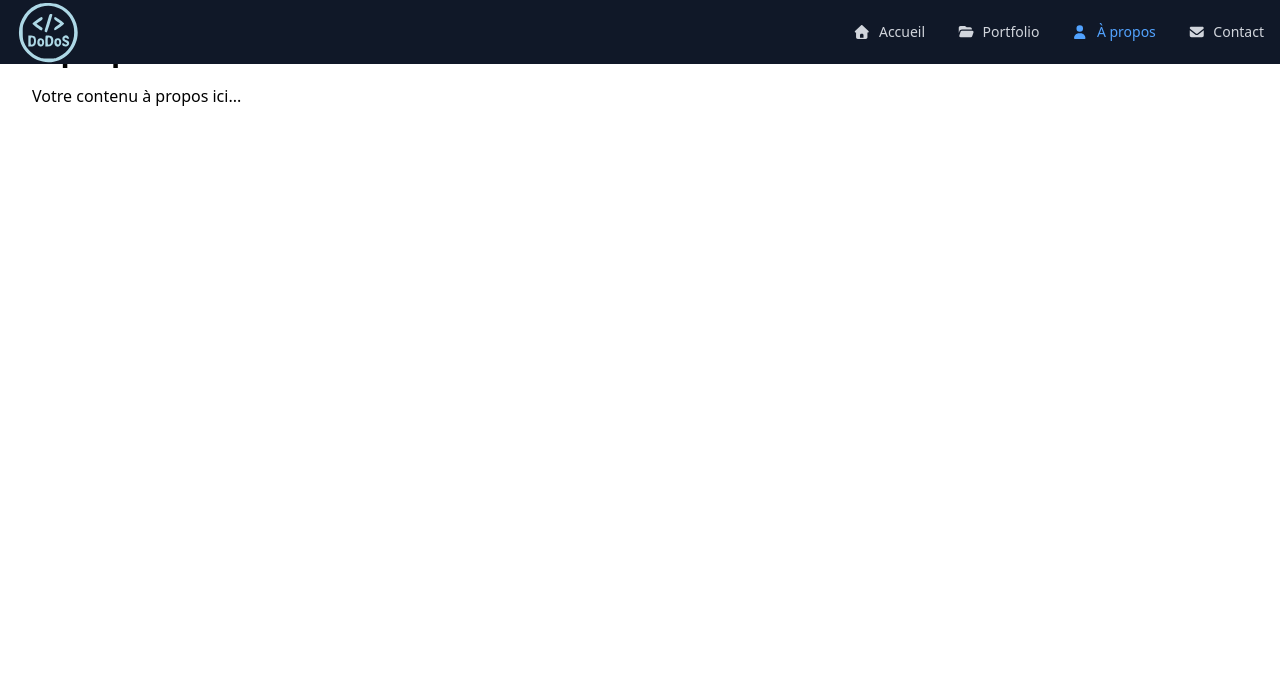
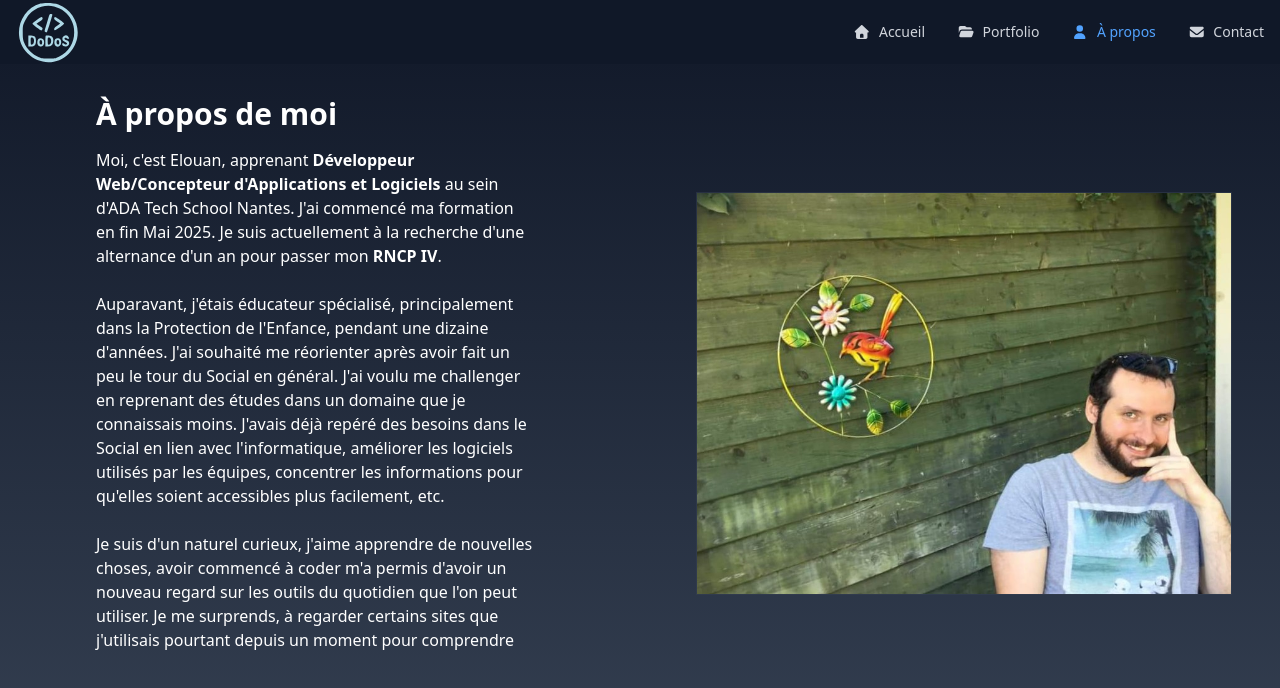
Before and after one commit to DwoDwoS/Portfolio-v.2, a Next.js app in the folder portfolio/: page /about in a window 1280 px wide. Shown: the top 688 px of the page. Built offline with nearby package versions, Linux system fonts and the light colour scheme.

Commit message:
add: About's page, still wip on this part

```diff
--- a/portfolio/app/about/page.tsx
+++ b/portfolio/app/about/page.tsx
@@ -1,8 +1,32 @@
+import Image from "next/image"
+
 export default function AboutPage() {
   return (
-    <main className="p-8">
-      <h1 className="text-3xl font-bold mb-4">À propos</h1>
-      <p>Votre contenu à propos ici...</p>
+    <main className="min-h-screen bg-linear-to-b from-gray-900 to-gray-700 text-white columns-2">
+      <div className="max-w-2xl p-24">
+          <h2 className="text-3xl font-bold mb-4">À propos de moi</h2>
+          <p>Moi, c'est Elouan, apprenant <strong>Développeur Web/Concepteur d'Applications et Logiciels</strong> au sein d'ADA Tech School Nantes.
+            J'ai commencé ma formation en fin Mai 2025. Je suis actuellement à la recherche d'une alternance d'un an pour passer mon <strong>RNCP IV</strong>.</p>
+
+          <p className="my-6">Auparavant, j'étais éducateur spécialisé, principalement dans la Protection de l'Enfance, pendant une dizaine d'années.
+            J'ai souhaité me réorienter après avoir fait un peu le tour du Social en général. J'ai voulu me challenger en reprenant des études dans un domaine que je connaissais moins.
+            J'avais déjà repéré des besoins dans le Social en lien avec l'informatique, améliorer les logiciels utilisés par les équipes, concentrer les informations pour qu'elles soient accessibles plus facilement, etc.
+          </p>
+
+          <p>Je suis d'un naturel curieux, j'aime apprendre de nouvelles choses, avoir commencé à coder m'a permis d'avoir un nouveau regard sur les outils du quotidien que l'on peut utiliser.
+            Je me surprends, à regarder certains sites que j'utilisais pourtant depuis un moment pour comprendre comment ils sont réalisés et savoir si je pourrais le reproduire.
+          </p>
+      </div>
+
+      <div className="p-12">
+          <Image
+            src="/moi.jpg"
+            alt="Une photo de moi"
+            width={550}
+            height={1}
+            className="hover:shadow-2xl transition-all duration-300 flex flex-col h-full border border-gray-700/50 transform hover:-translate-y-0.5"
+          />
+      </div>
     </main>
   )
 }
--- a/portfolio/app/contact/page.tsx
+++ b/portfolio/app/contact/page.tsx
@@ -5,9 +5,9 @@ export default function ContactPage() {
     <main className="min-h-screen bg-linear-to-b from-gray-900 to-gray-700 text-white">
       <div className="w-full max-w-2xl p-24 mx-auto">
         <div className="mb-12 text-center">
-          <h1 className="text-4xl font-bold mb-4 bg-linear-to-r from-blue-600 to-purple-600 inline-block text-transparent bg-clip-text">
+          <h2 className="text-4xl font-bold mb-4 bg-linear-to-r from-blue-600 to-purple-600 inline-block text-transparent bg-clip-text">
             Contactez-moi
-          </h1>
+          </h2>
           <p className="text-gray-600 dark:text-gray-400">
             Vous avez un projet en tête ? Je serais ravi d'en discuter avec vous.
           </p>
--- a/portfolio/app/portfolio/page.tsx
+++ b/portfolio/app/portfolio/page.tsx
@@ -5,9 +5,9 @@ export default function Porfolio() {
   return (
     <div className="flex min-h-screen items-center justify-center bg-linear-to-b from-gray-900 to-gray-700 text-white">
       <div className="flex flex-col items-center w-full gap-6 sm:items-start sm:text-left">
-        <h1 className="text-4xl font-bold mt-18  inline-block mx-auto text-white">
+        <h2 className="text-4xl font-bold mt-18  inline-block mx-auto text-white">
           Mes projets
-        </h1>
+        </h2>
         <p className="mx-auto text-lg text-center text-zinc-600 dark:text-zinc-400">
           Voici une preview de quelques-uns de mes projets récents. N'hésitez
           pas à explorer et à me contacter pour toute collaboration ou
```
Also changed, not shown: portfolio/public/moi.jpg (added).
